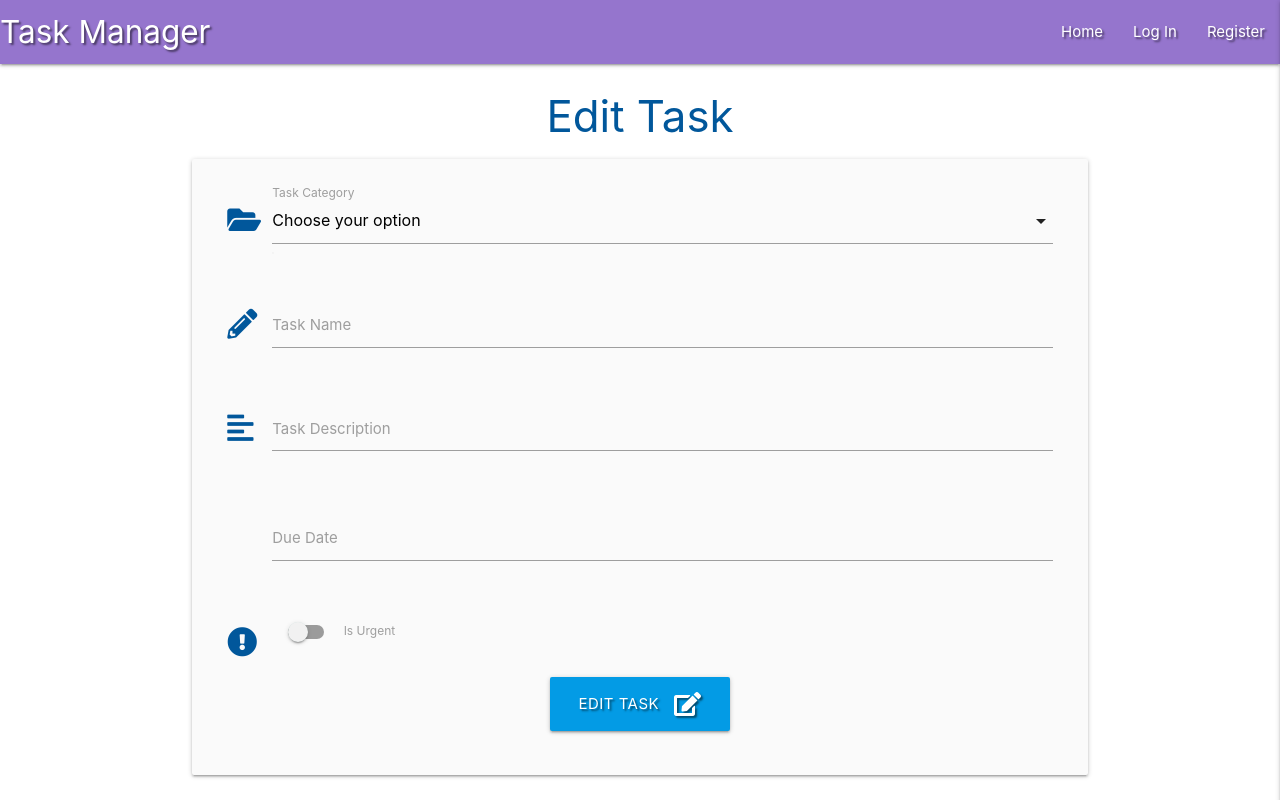
After one commit to adamkcook94/flask-task-manager, a Flask app: template templates/edit_task.html in a window 1280 px wide. The commit adds this page. Run offline with Flask 2, Linux system fonts and the light colour scheme; the template is opened without the code that fills it, so the values that code supplies are empty; some libraries are stand-ins or nearby versions.

Commit message:
Wired up task edit button

```diff
--- a/app.py
+++ b/app.py
@@ -119,6 +119,13 @@ def add_task():
     return render_template("add_task.html", categories=categories)
 
 
+@app.route("/edit_task/<task_id>", methods=["GET", "POST"])
+def edit_task(task_id):
+    task = mongo.db.tasks.find_one({"_id": ObjectId(task_id)})
+    categories = mongo.db.categories.find().sort("category_name", 1)
+    return render_template("edit_task.html", task=task, categories=categories)
+
+
 if __name__ == "__main__":
     app.run(host=os.environ.get("IP"),
             port=int(os.environ.get("PORT")),
--- /dev/null
+++ b/templates/edit_task.html
@@ -0,0 +1,73 @@
+{% extends "base.html" %}
+{% block content %}
+
+<h3 class="light-blue-text text-darken-4 center-align">Edit Task</h3>
+
+<div class="row card-panel grey lighten-5">
+    <form class="col s12" method="POST" action="{{ url_for('edit_task', task_id=task._id) }}">
+        <!-- category selection -->
+        <div class="row">
+            <div class="input-field col s12">
+                <i class="fas fa-folder-open prefix light-blue-text text-darken-4"></i>
+                <select id="category_name" name="category_name" class="validate" required>
+                    <option value="" disabled selected>Choose your option</option>
+                    {% for category in categories %}
+                    <option value="{{ category.category_name}}">{{ category.category_name }}</option>
+                    {% endfor %}
+
+                </select>
+                <label for="category_name">Task Category</label>
+            </div>
+        </div>
+        <!-- task name -->
+        <div class="row">
+            <div class="input-field col s12">
+                <i class="fas fa-pencil-alt prefix light-blue-text text-darken-4"></i>
+                <input id="task_name" name="task_name" minlength="5" maxlength="50" type="text" class="validate"
+                    required>
+                <label for="task_name">Task Name</label>
+            </div>
+        </div>
+        <!-- task description-->
+        <div class="row">
+            <div class="input-field col s12">
+                <i class="fas fa-align-left light-blue-text text-darken-4 prefix"></i>
+                <textarea id="task_description" name="task_description" minlength="5" maxlength="200"
+                    class="materialize-textarea" required></textarea>
+                <label for="task_description">Task Description</label>
+            </div>
+        </div>
+        <!--due date picker-->
+        <div class="row">
+            <div class="input-field col s12">
+                <i class="fas fa-calender-alt prefix light-blue-text text-darken-4"></i>
+                <input id="due_date" name="due_date" minlength="5" maxlength="50" type="text"
+                    class="validate datepicker" required>
+                <label for="due_date">Due Date</label>
+            </div>
+        </div>
+        <!--is urgent toggle-->
+        <div class="row">
+            <div class="input-field col s12">
+                <div class="switch">
+                    <i class="fas fa-exclamation-circle light-blue-text text-darken-4 prefix"></i>
+                    <label for="is_urgent">
+                        <input type="checkbox" id="is_urgent" name="is_urgent">
+                        <span class="lever"></span>
+                        Is Urgent
+                    </label>
+                </div>
+            </div>
+        </div>
+        <!--submit button-->
+        <div class="row">
+            <div class="col s12 center-align">
+                <button type="submit" class="btn-large light-blue darken-1 text-shadow">
+                    Edit Task <i class="fas fa-edit right"></i>
+                </button>
+            </div>
+        </div>
+    </form>
+</div>
+
+{% endblock %}
--- a/templates/tasks.html
+++ b/templates/tasks.html
@@ -21,7 +21,8 @@
                 <div class="col s3">
                     <i class="fas fa-caret-down"></i>
                     <a class="btn-small green accent-4">Done</a>
-                    <a class="btn-small light-blue accent-4">Edit</a>
+                    <a href="{{ url_for('edit_task', task_id=task._id) }}"
+                        class="btn-small light-blue accent-4">Edit</a>
                 </div>
                 <div class="col s9">
                     <strong>{{ task.task_name }}</strong> : {{ task.due_date }}
```
